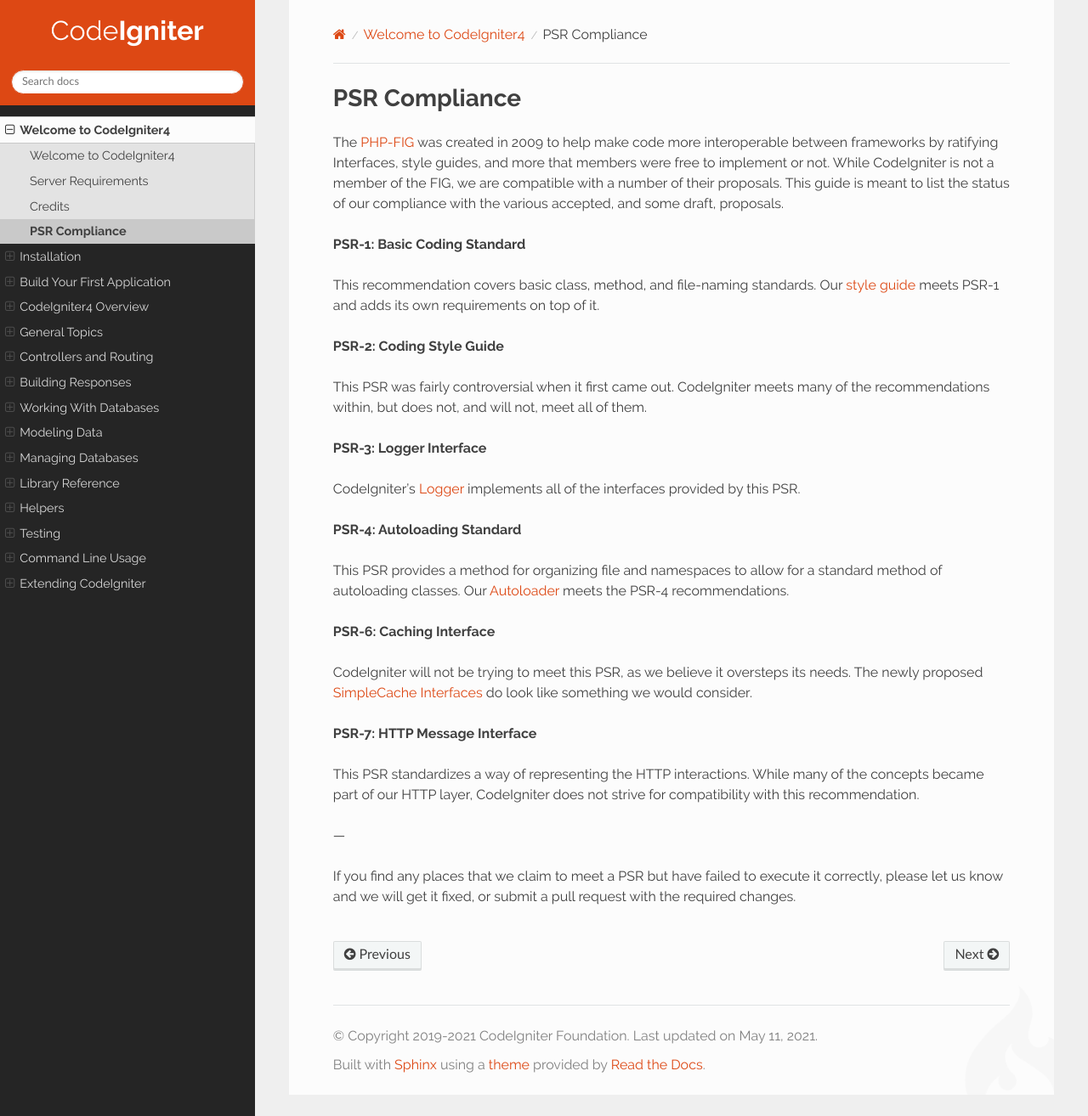
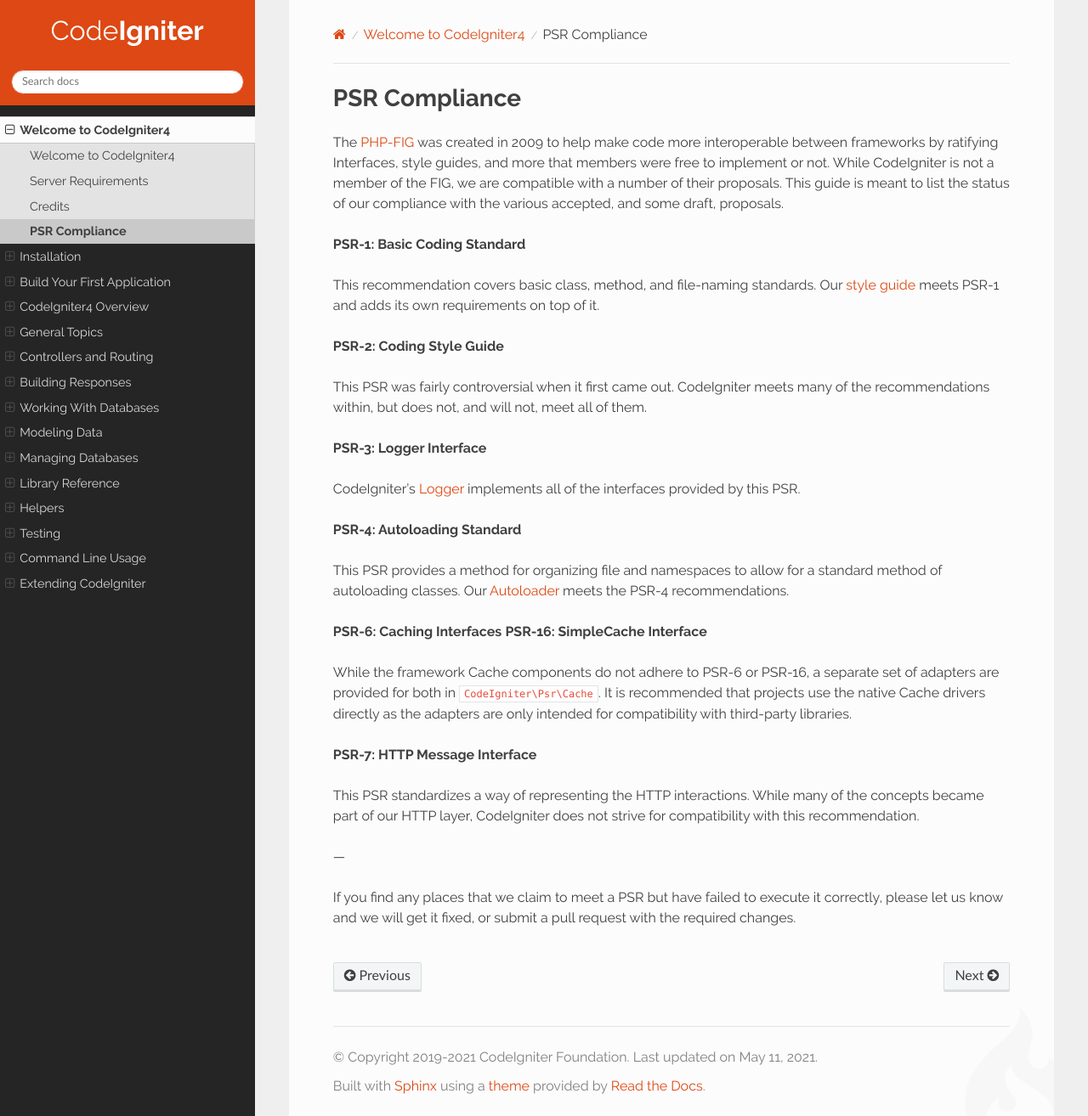
Before and after one commit to NEKOGET/ci4_user_guide_src, a Sphinx documentation site: the page built from source/intro/psr.rst, in a window 1280 px wide and 1314 px high. Shown: the whole window at 85% size. Built offline with Sphinx 7.4.7 and the Read the Docs theme 2.0.0, drawn with Linux system fonts in a browser that asks for light colours.

Commit message:
Update UG

```diff
--- a/source/intro/psr.rst
+++ b/source/intro/psr.rst
@@ -27,11 +27,12 @@ CodeIgniter's :doc:`Logger </general/logging>` implements all of the interfaces
 This PSR provides a method for organizing file and namespaces to allow for a standard method of autoloading
 classes. Our :doc:`Autoloader </concepts/autoloader>` meets the PSR-4 recommendations.
 
-**PSR-6: Caching Interface**
+**PSR-6: Caching Interfaces**
+**PSR-16: SimpleCache Interface**
 
-CodeIgniter will not be trying to meet this PSR, as we believe it oversteps its needs. The newly proposed
-`SimpleCache Interfaces <https://github.com/dragoonis/fig-standards/blob/psr-simplecache/proposed/simplecache.md>`_
-do look like something we would consider.
+While the framework Cache components do not adhere to PSR-6 or PSR-16, a separate set of adapters are
+provided for both in ``CodeIgniter\Psr\Cache``. It is recommended that projects use the native Cache
+drivers directly as the adapters are only intended for compatibility with third-party libraries.
 
 **PSR-7: HTTP Message Interface**
 
```
